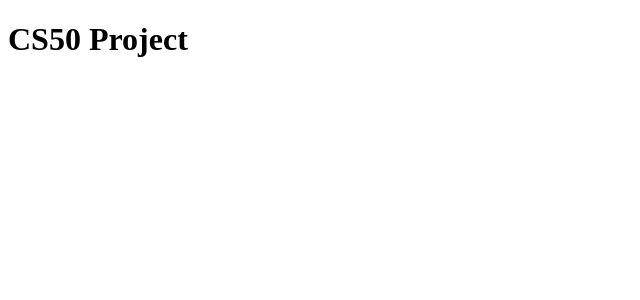
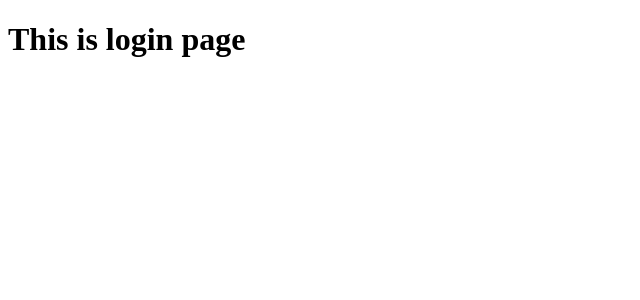
Before and after one commit to MohamedOsama1998/cs50-project, a React (Create React App) app in the folder client/: page /login in a window 1280 px wide. Shown: the top 300 px of the page, without its empty margins (0-640 px from the left). Built offline with nearby package versions, Linux system fonts and the light colour scheme.

Commit message:
setting up pages

```diff
--- a/client/package.json
+++ b/client/package.json
@@ -10,6 +10,8 @@
     "@testing-library/user-event": "^12.8.3",
     "react": "^17.0.2",
     "react-dom": "^17.0.2",
+    "react-router": "^6.0.2",
+    "react-router-dom": "^6.0.2",
     "react-scripts": "4.0.3",
     "web-vitals": "^1.1.2"
   },
--- a/client/public/index.html
+++ b/client/public/index.html
@@ -3,7 +3,7 @@
   <head>
     <meta charset="utf-8" />
     <meta name="viewport" content="width=device-width, initial-scale=1" />
-    <title>React App</title>
+    <title>Work Alone</title>
   </head>
   <body>
     <div id="root"></div>
--- a/client/src/App.js
+++ b/client/src/App.js
@@ -1,7 +1,21 @@
+import { BrowserRouter, Route, Routes } from "react-router-dom";
+
+import Login from "./pages/Login";
+import Register from "./pages/Register";
+import Land from "./pages/Land";
+import NotFound from "./pages/NotFound";
+
 const App = () => {
   return (
     <div>
-      <h1>CS50 Project</h1>
+      <BrowserRouter>
+        <Routes>
+          <Route path="/" element={<Land />} />
+          <Route path="/login" element={<Login />} />
+          <Route path="/register" element={<Register />} />
+          <Route path="*" element={<NotFound />} />
+        </Routes>
+      </BrowserRouter>
     </div>
   );
 };
--- /dev/null
+++ b/client/src/pages/Land.js
@@ -0,0 +1,9 @@
+const Land = () => {
+  return (
+    <div>
+      <h1>Land here</h1>
+    </div>
+  );
+};
+
+export default Land;
--- /dev/null
+++ b/client/src/pages/Login.js
@@ -0,0 +1,9 @@
+const Login = () => {
+  return (
+    <div>
+      <h1>This is login page</h1>
+    </div>
+  );
+};
+
+export default Login;
--- /dev/null
+++ b/client/src/pages/NotFound.js
@@ -0,0 +1,9 @@
+const NotFound = () => {
+  return (
+    <div>
+      <h1>Not Found!</h1>
+    </div>
+  );
+};
+
+export default NotFound;
--- /dev/null
+++ b/client/src/pages/Register.js
@@ -0,0 +1,9 @@
+const Register = () => {
+  return (
+    <div>
+      <h1>Register here!</h1>
+    </div>
+  );
+};
+
+export default Register;
```
Also changed, not shown: 1 other file (tests, documents, lock files or other folders).
